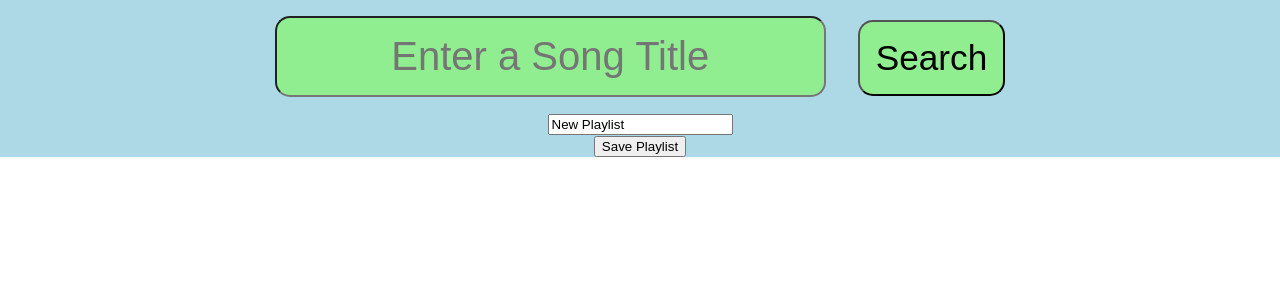
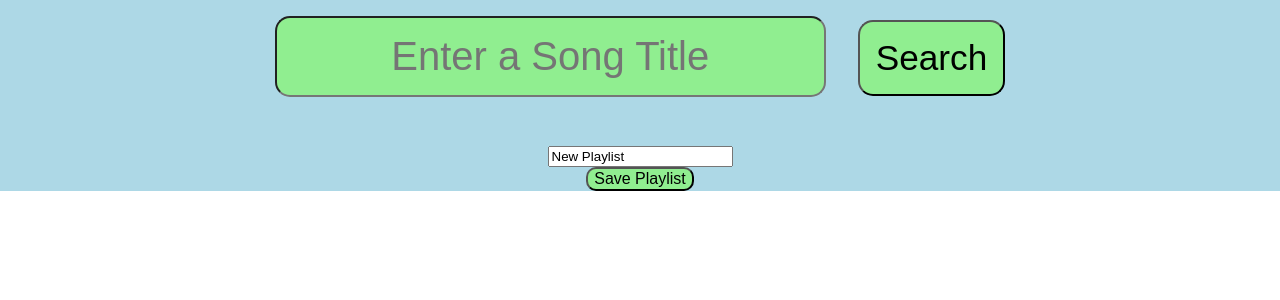
Before and after one commit to marnusvw/Jamming, a React (Create React App) app: page / in a window 1280 px wide. Shown: the top 300 px of the page. Built offline with nearby package versions, Linux system fonts and the light colour scheme.

Commit message:
Implement styles for the SearchResults component.

```diff
--- a/src/Components/SearchResults/SearchResults.css
+++ b/src/Components/SearchResults/SearchResults.css
@@ -0,0 +1,8 @@
+.searchResults {
+    margin-bottom: 2rem;
+}
+div > button {
+    font-size: 1rem;
+    background-color: lightgreen;
+    border-radius: 10px;
+}
--- a/src/Components/SearchResults/SearchResults.js
+++ b/src/Components/SearchResults/SearchResults.js
@@ -1,10 +1,10 @@
 import React, { useState, useEffect } from "react";
-
+import './SearchResults.css'
 import TrackList from "../TrackList/TrackList";
 
 const SearchResults = (props) => {
   return (
-    <div className="SearchResults">
+    <div className="searchResults">
       {props.searchResults.length > 0 && <h2>Results</h2>}
       <TrackList tracks={props.searchResults} onAdd={props.onAdd} />
     </div>
```
